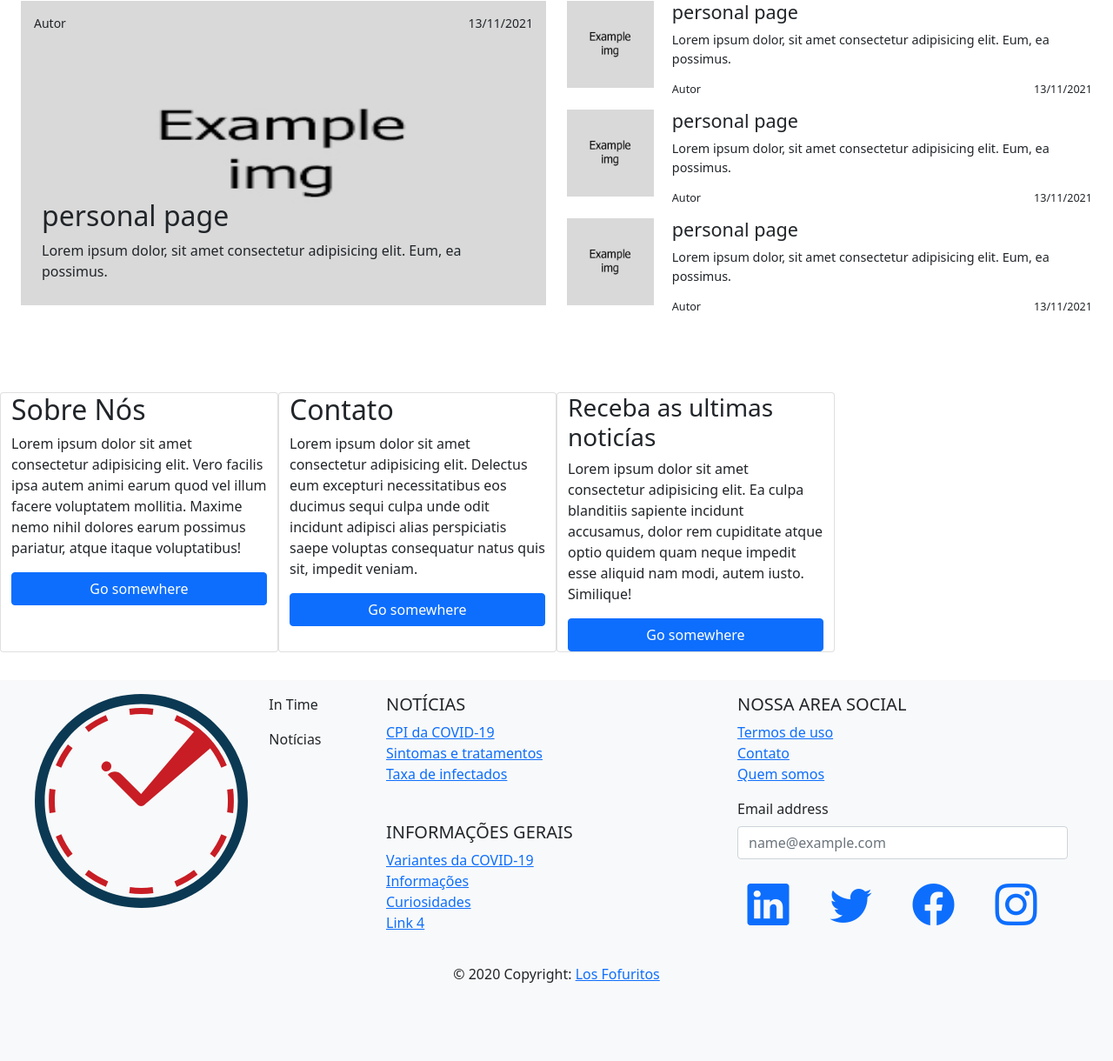
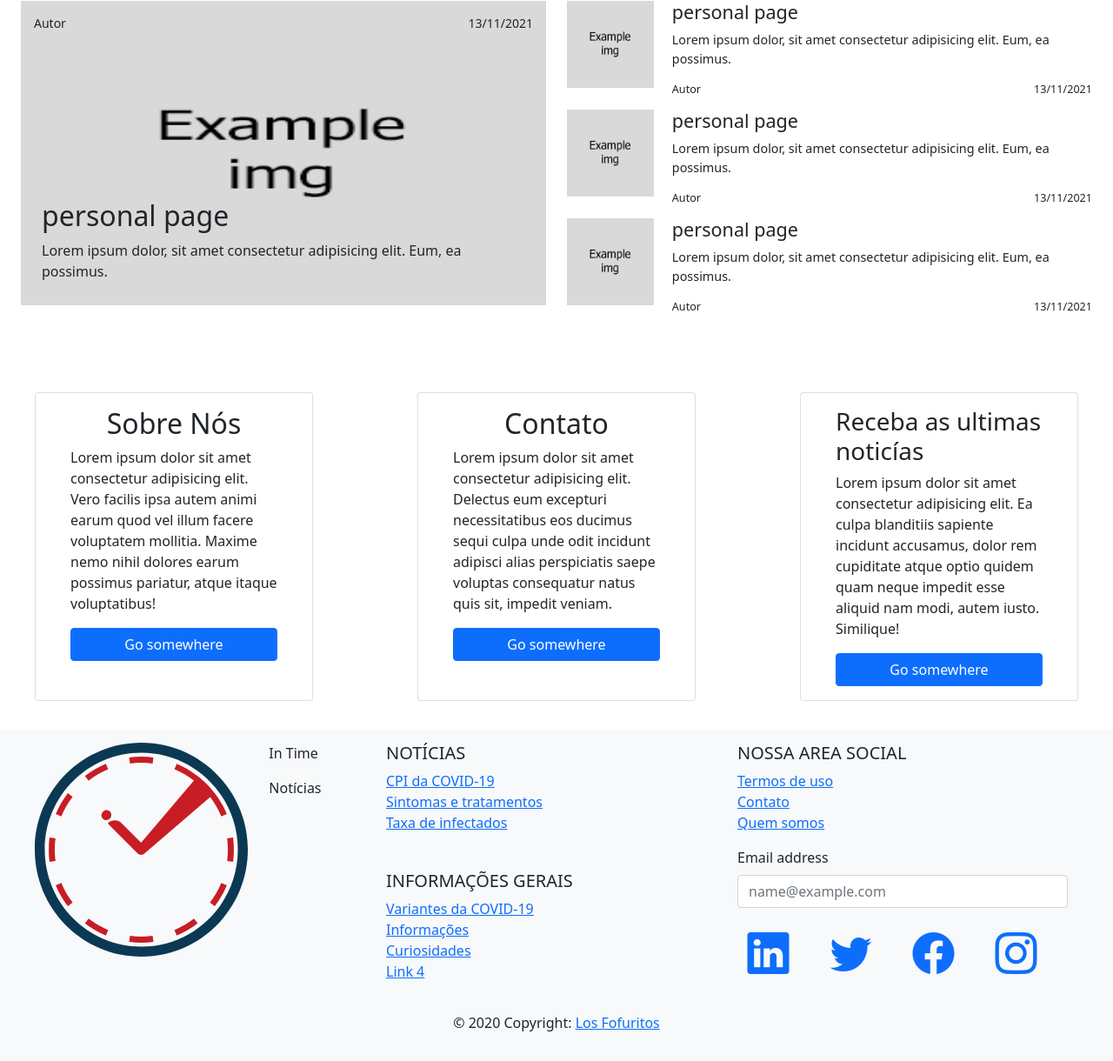
Before and after one commit to joaoGarcia-webDev/InTimeNews, a PHP site: page / in a window 1280 px wide. Shown: the part 931-2151 px from the top of the page at 87% size. Before the commit the page ends 2061 px from the top, so only its background shows below. Run offline with PHP 8.4, Linux system fonts and the light colour scheme; some libraries are stand-ins or nearby versions.

Commit message:
upadte file to home page

```diff
--- a/css/main-page.css
+++ b/css/main-page.css
@@ -149,6 +149,19 @@ section.pages-content{
 .single-page .small-text{
     padding: 0;
 }
+
+/* SECTION-CARDS-CONTENT */
+.cards-content{
+    justify-content: space-between;
+}
+.card{
+    margin: 0 2.5em;
+    padding: 1em 2.5em;
+}
+.card h2{
+    text-align: center;
+}
+
 /* ==============================
 ALL MEDIA RESPONSIVE CLASSES
 ================================= */
```
